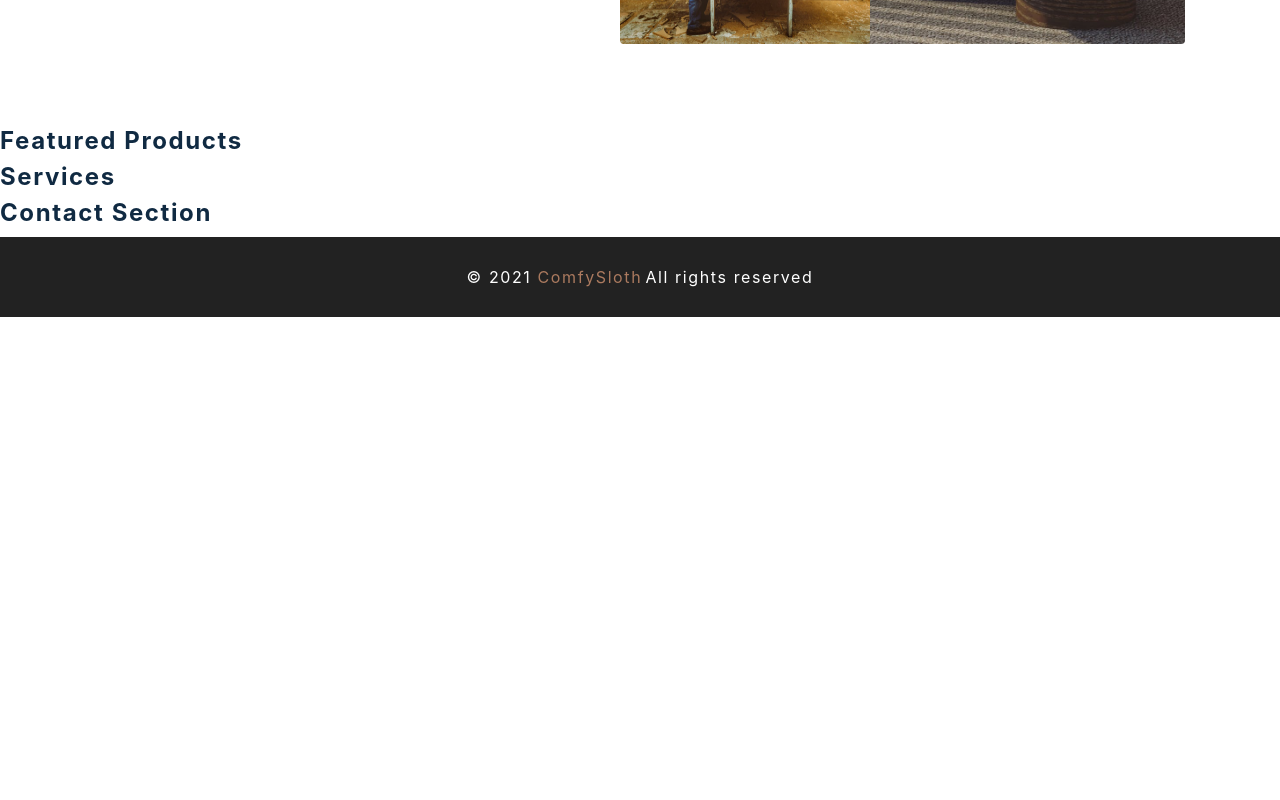
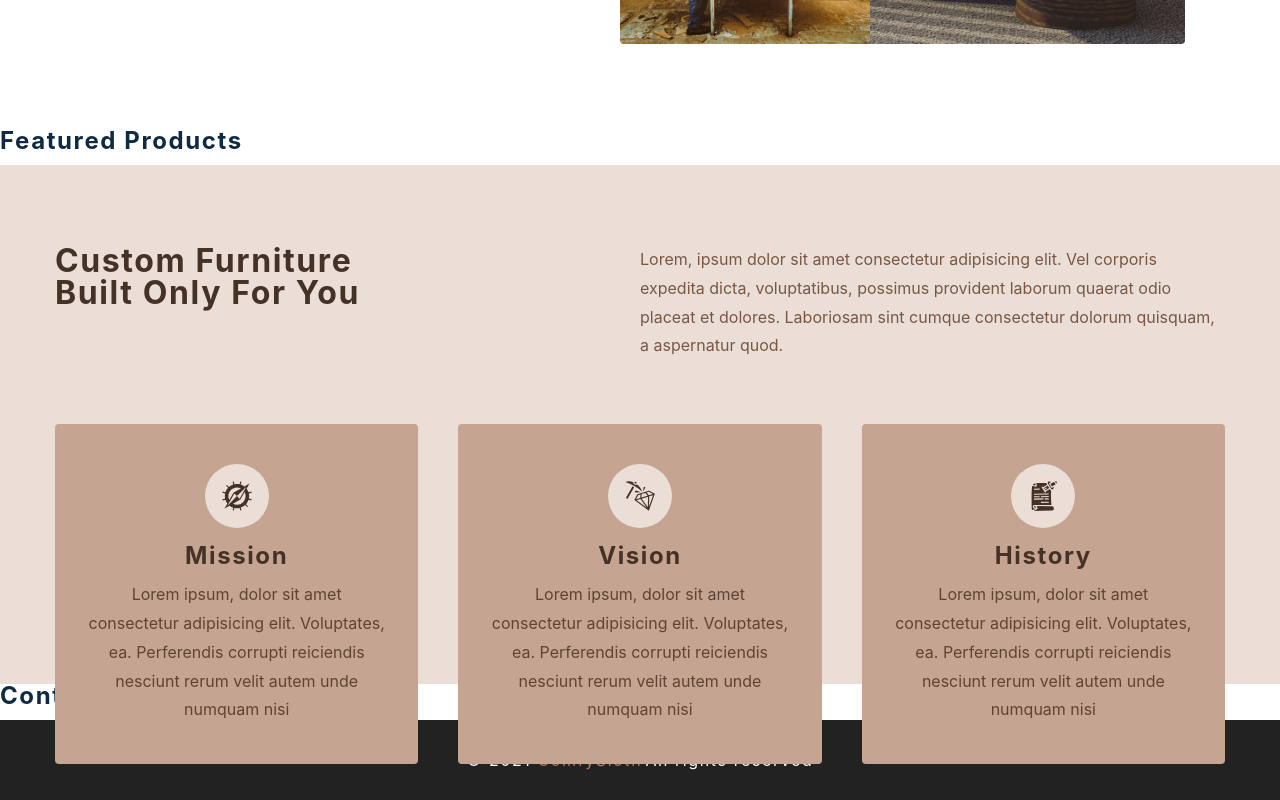
Before and after one commit to Quangnguyenz/reactjs-store, a React (Create React App) app: page / in a window 1280 px wide. Shown: the part 671-1471 px from the top of the page. Before the commit the page ends 988 px from the top, so only its background shows below. Built offline with nearby package versions, Linux system fonts and the light colour scheme; the HTML template or start-up script is replaced by a standard one.

Commit message:
Update Services.js

```diff
--- a/src/components/Services.js
+++ b/src/components/Services.js
@@ -3,7 +3,30 @@
 import { services } from '../utils/constants'
 
 const Services = () => {
-  return <h4>services </h4>
+  return (
+    <Wrapper>
+      <div className="section-center">
+        <article className='header'>
+          <h3>custom furniture <br />
+            built only for you
+          </h3>
+          <p>Lorem, ipsum dolor sit amet consectetur adipisicing elit. Vel corporis expedita dicta, voluptatibus, possimus provident laborum quaerat odio placeat et dolores. Laboriosam sint cumque consectetur dolorum quisquam, a aspernatur quod.</p>
+        </article>
+        <div className="services-center">
+          {services.map((service) => {
+            const { id, icon, title, text } = service;
+            return (
+              <article key={id} className='service'>
+                <span className="icon">{icon}</span>
+                <h4>{title}</h4>
+                <p>{text}</p>
+              </article>
+            )
+          })}
+        </div>
+      </div>
+    </Wrapper>
+  )
 }
 
 const Wrapper = styled.section`
```
